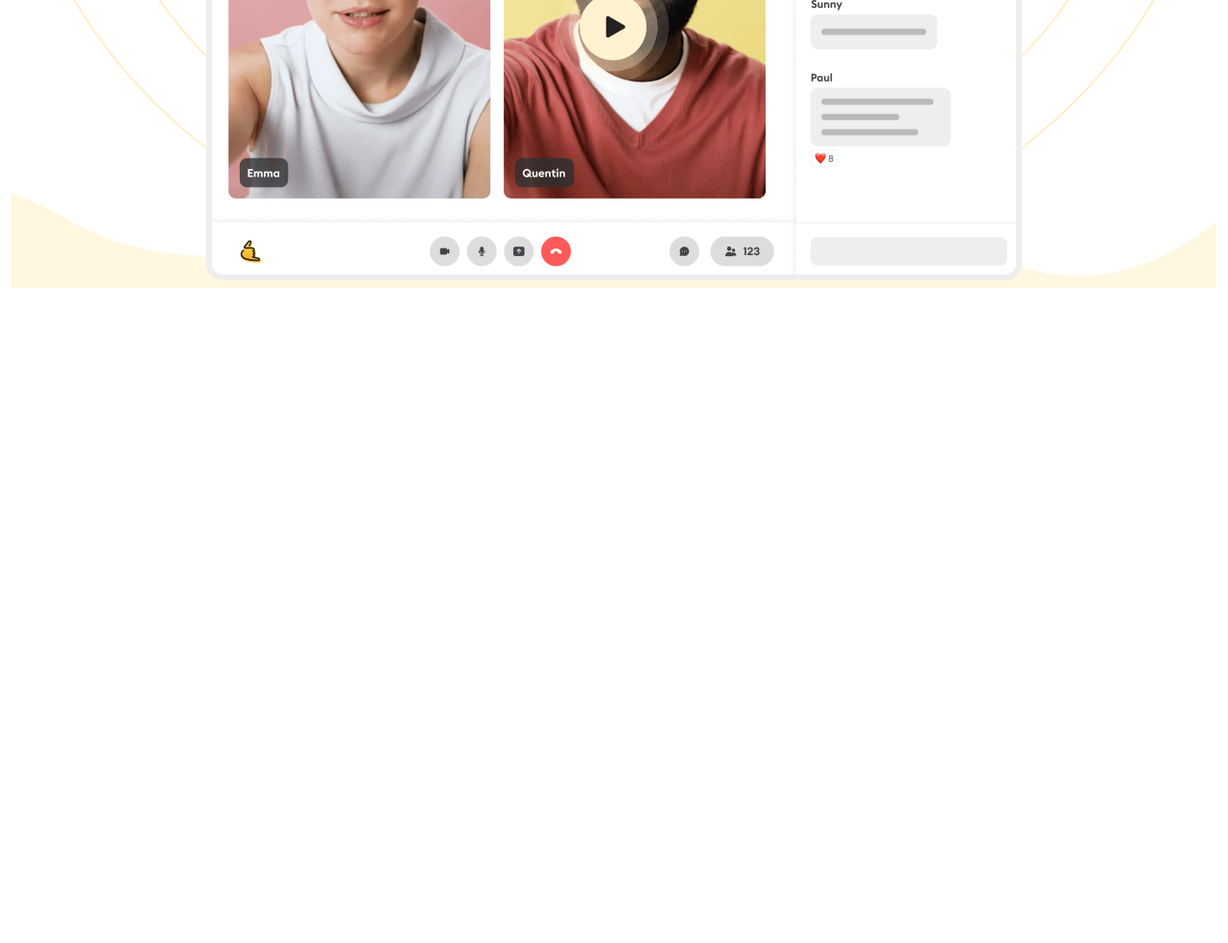
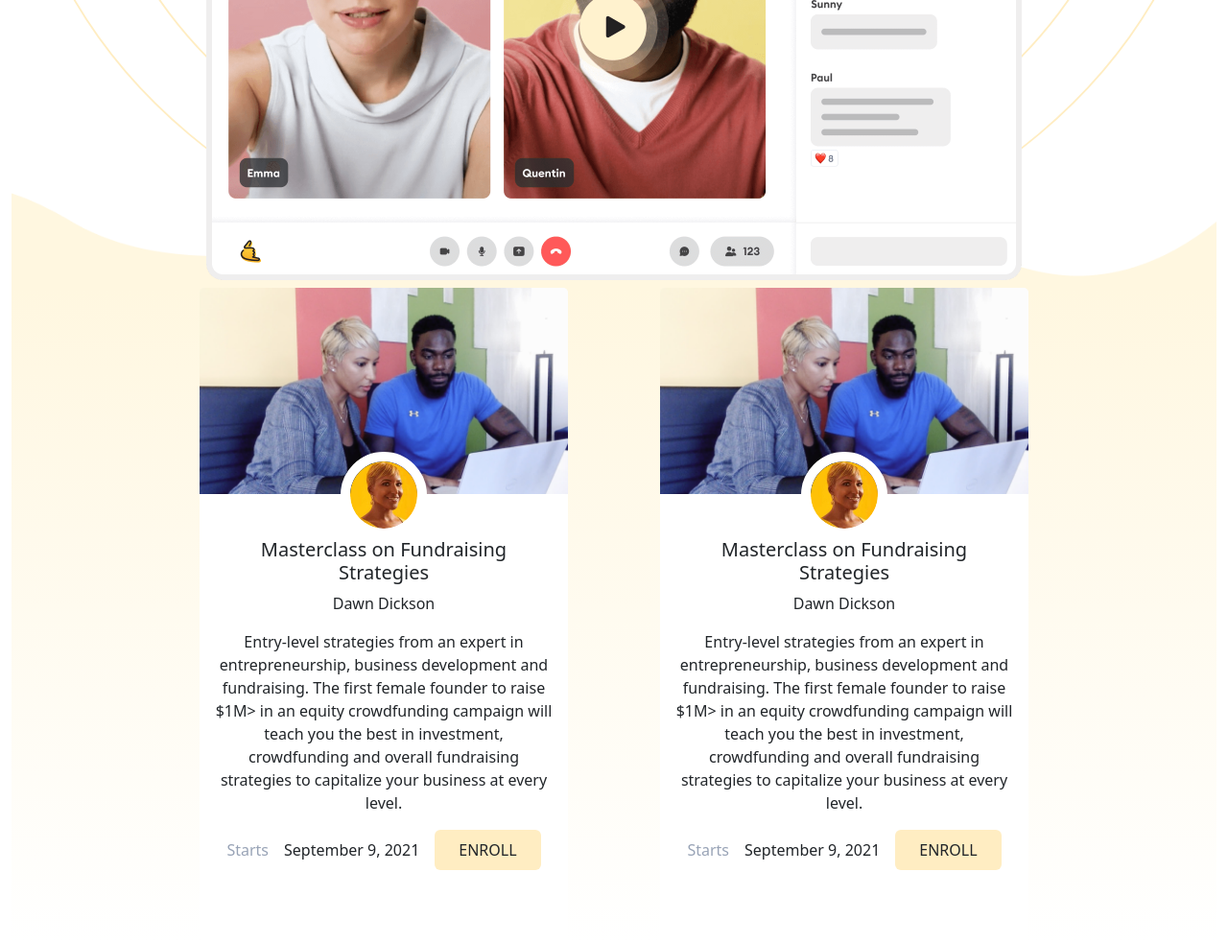
Before and after one commit to readyyyk/superpeer, a plain HTML site: page index.html in a window 1280 px wide. Shown: the part 761-1744 px from the top of the page at 96% size. Before the commit the page ends 1061 px from the top, so only its background shows below. Drawn offline with nearby package versions, Linux system fonts and the light colour scheme; files that its build step writes are made by us from their sources.

Commit message:
card done

```diff
--- a/index.html
+++ b/index.html
@@ -12,6 +12,10 @@
             text-transform: uppercase;
         }
 
+        .btn-lo {
+            background: #FFEDC2;
+        }
+
         .section1 {
             background: url(src/img/bg-1.svg);
             background-size: 100%;
@@ -23,6 +27,14 @@
             background-position: bottom;
             background-size: contain;
             background-repeat: no-repeat;
+        }
+
+        .section2 {
+            background: linear-gradient(180deg, #FFF7E0 0%, #FFFFFF 100%);
+        }
+
+        .me-6 {
+            margin-right: 6rem;
         }
     </style>
     <title>Document</title>
@@ -58,7 +70,7 @@
 
     <main class="container-xxl">
         <section class="section1">
-            <div class="container-fluid section1-inner d-flex justify-content-center  flex-wrap">
+            <div class="container-fluid section1-inner d-flex justify-content-center flex-wrap">
                 <h1 class="text-center" style="padding-top: 10rem; width: 50%;"> Host cohort-based courses, live events, or 1:1 sessions </h1>
                 <div class="container-fluid text-center pt-1 d-flex justify-content-center">
                     <h5 style="width: 40%;font-weight: 400;"> Superpeer is an all-in-one video platform that gives you the tools you need to engage with your audience through video, and connect in a more authentic way. </h5>
@@ -67,6 +79,42 @@
                 <div class="container-fluid d-flex justify-content-center mt-5 mb-2"><img src="src/img/1.png" class="rounded"></div>
             </div>
         </section>
+        <section class="section2 container-fluid d-flex justify-content-center flex-wrap">
+            <div class="card text-center border-0 me-6" style="width: 24rem;">
+                <img src="src/img/c-msg-1.png" class="card-img-top">
+                <div class="card-body" style="position: relative; top: -60px;">
+                    <div class="card-text d-flex justify-content-center ">
+                        <img src="src/img/c-logo-1.png" class="rounded-circle" style="border: 10px solid #fff;">
+                    </div>
+                    <h5 class="card-title">Masterclass on Fundraising Strategies</h5>
+                    <p class="card-text">Dawn Dickson</p>
+                    <p class="card-text">Entry-level strategies from an expert in entrepreneurship, business development and fundraising. The first female founder to raise $1M> in an equity crowdfunding campaign will teach you the best in investment, crowdfunding and overall
+                        fundraising strategies to capitalize your business at every level.</p>
+                    <div class="card-text d-flex justify-content-center align-items-center">
+                        <p class="d-inline-block m-0" style="color: #98A3B6;">Starts</p>
+                        <p class="d-inline-block m-0 mx-3">September 9, 2021</p>
+                        <a href="#" class="btn btn-lo text-uppercase py-2 px-4">enroll</a>
+                    </div>
+                </div>
+            </div>
+            <div class="card text-center border-0" style="width: 24rem;">
+                <img src="src/img/c-msg-1.png" class="card-img-top">
+                <div class="card-body" style="position: relative; top: -60px;">
+                    <div class="card-text d-flex justify-content-center ">
+                        <img src="src/img/c-logo-1.png" class="rounded-circle" style="border: 10px solid #fff;">
+                    </div>
+                    <h5 class="card-title">Masterclass on Fundraising Strategies</h5>
+                    <p class="card-text">Dawn Dickson</p>
+                    <p class="card-text">Entry-level strategies from an expert in entrepreneurship, business development and fundraising. The first female founder to raise $1M> in an equity crowdfunding campaign will teach you the best in investment, crowdfunding and overall
+                        fundraising strategies to capitalize your business at every level.</p>
+                    <div class="card-text d-flex justify-content-center align-items-center">
+                        <p class="d-inline-block m-0" style="color: #98A3B6;">Starts</p>
+                        <p class="d-inline-block m-0 mx-3">September 9, 2021</p>
+                        <a href="#" class="btn btn-lo text-uppercase py-2 px-4">enroll</a>
+                    </div>
+                </div>
+            </div>
+        </section>
     </main>
 
     <script src="https://cdn.jsdelivr.net/npm/bootstrap@5.2.0-beta1/dist/js/bootstrap.bundle.min.js" integrity="sha384-pprn3073KE6tl6bjs2QrFaJGz5/SUsLqktiwsUTF55Jfv3qYSDhgCecCxMW52nD2" crossorigin="anonymous"></script>
```
